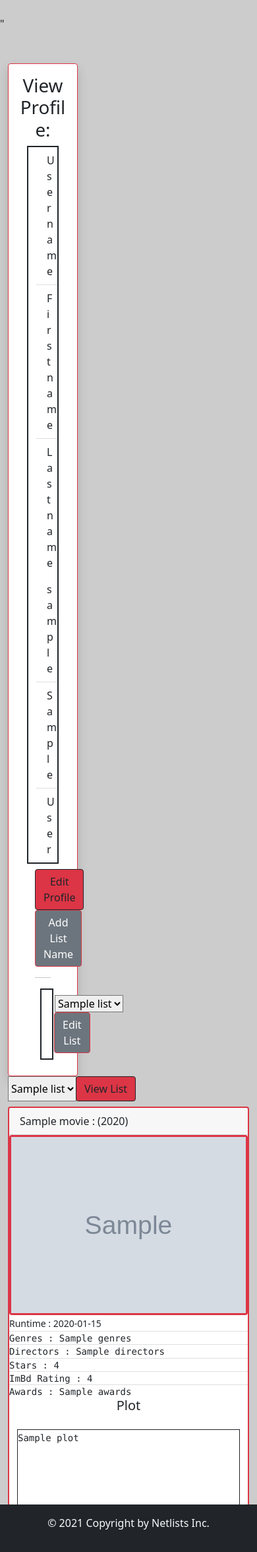
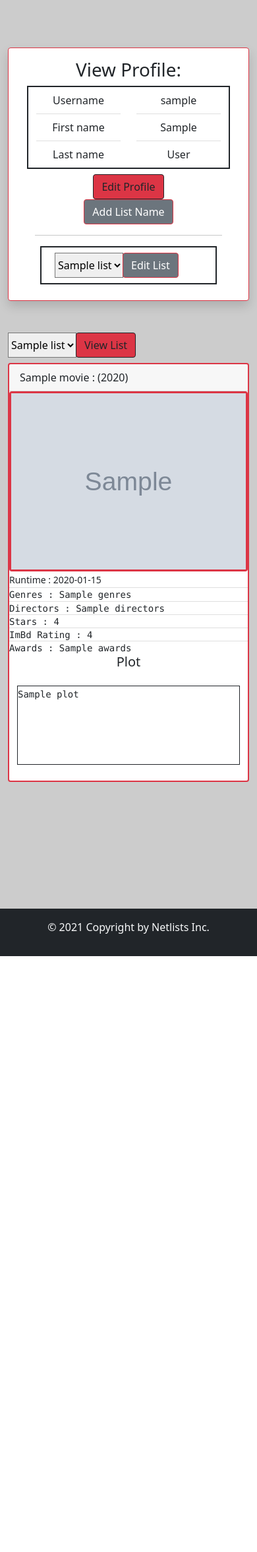
Before and after one commit to so3159/CS416Final, a Django app: template movieAPI/templates/accounts/profile.html in a window 390 px wide. Shown: the part 56-2408 px from the top of the page at 66% size. After the commit the page ends 1505 px from the top, so only its background shows below. Run offline with Django 3.2, Linux system fonts and the light colour scheme; the template is opened without the code that fills it: most values are stand-ins (such as "Sample title", 1, 10 or a date in 2020); grey boxes marked "Sample" are stand-in pictures; some libraries are stand-ins or nearby versions.

Commit message:
Final Touches
finalizing responsive resizing, final touches

```diff
--- a/movieAPI/templates/accounts/profile.html
+++ b/movieAPI/templates/accounts/profile.html
@@ -7,8 +7,8 @@ Movie time
 
 {% block body %}
 
-    <div class="row">
-        <div class="col-4 mt-5">
+    <div class="row bottom-element">
+        <div class="col-lg-4 col-sm-12 my-5">
             <div class="card shadow border border-danger border-1  rounded">
                 <div class="card-body">
                     <h1 class='text-center'>View Profile:</h1>
@@ -64,7 +64,7 @@ Movie time
                 </div>
             </div>
         </div>
-        <div class="col-lg-8">
+        <div class="col-lg-8 bottom-element">
             <div class="row {% if not lists  %}  invisible {% endif %}">
                 <form action="{% url 'view_list' %}" method="post">
                     {% csrf_token %}
@@ -136,8 +136,4 @@ Movie time
         </div>
     </div>
 
-    <div class="row justify-content-center my-3">
-
-    </div>
-
 {% endblock body %}
--- a/movieAPI/templates/base/base.html
+++ b/movieAPI/templates/base/base.html
@@ -100,7 +100,7 @@
                 </div>
             </div>
         </nav>
-        {% endif %}"
+        {% endif %}
 
         <div class="container">
             <div class="row">
--- a/movieAPI/templates/editList.html
+++ b/movieAPI/templates/editList.html
@@ -37,7 +37,7 @@
 
     </div>
 
-<div class="row">
+<div class="row bottom-element">
 
 
     {% if list %}
```
Also changed, not shown: movieAPI/db2.sqlite3.
